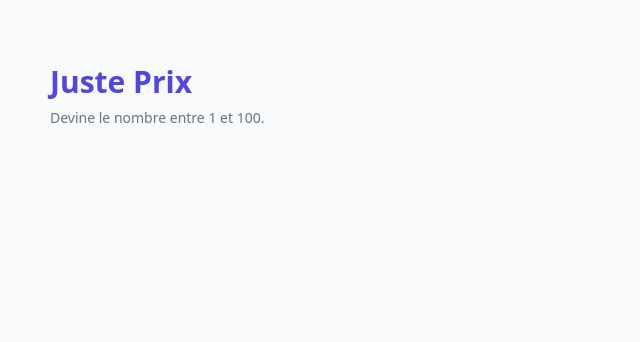
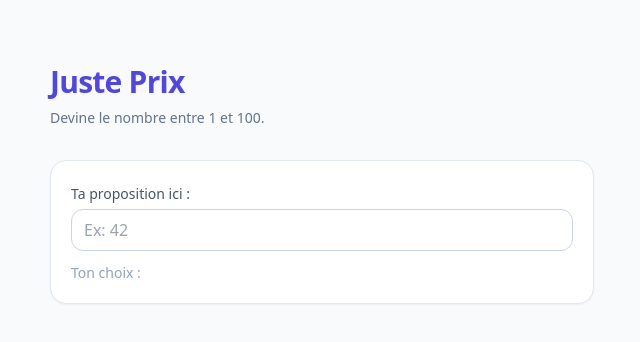
Before and after one commit to Habra26/JUSTE_PRIX_VUEJS, a Vue app: page / in a window 1280 px wide. Shown: the top 342 px of the page, without its empty margins (318-958 px from the left). Built offline with nearby package versions, Linux system fonts and the light colour scheme.

Commit message:
Input guess avec v-model

```diff
--- a/src/App.vue
+++ b/src/App.vue
@@ -1,19 +1,40 @@
 <script setup>
+import { ref } from "vue";
+
 const min = 1;
 const max = 100;
+const guess = ref("");
 </script>
 
 <template>
   <div class="min-h-screen bg-slate-50 text-slate-700">
     <div class="mx-auto max-w-xl px-4 py-16">
       <header class="mb-8">
-        <h1 class="text-3xl font-bold text-indigo-600">
+        <h1 class="text-3xl font-bold tracking-tight text-indigo-600">
           Juste Prix
         </h1>
         <p class="mt-2 text-sm text-slate-500">
           Devine le nombre entre {{ min }} et {{ max }}.
         </p>
       </header>
+
+      <main class="rounded-2xl border border-slate-200 bg-white p-5 shadow-sm">
+        <div>
+          <label class="text-sm text-slate-600">Ta proposition ici :</label>
+          <input
+            v-model="guess"
+            type="number"
+            :min="min"
+            :max="max"
+            placeholder="Ex: 42"
+            class="mt-1 w-full rounded-xl border border-slate-300 bg-white px-3 py-2 outline-none focus:ring-2 focus:ring-indigo-500"
+          />
+        </div>
+
+        <p class="mt-3 text-sm text-slate-400">
+          Ton choix : {{ guess || "" }}
+        </p>
+      </main>
     </div>
   </div>
 </template>
```
